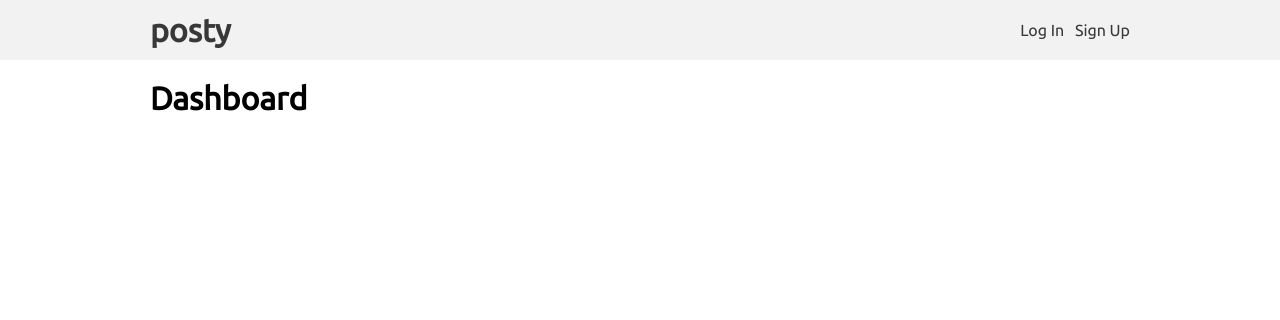
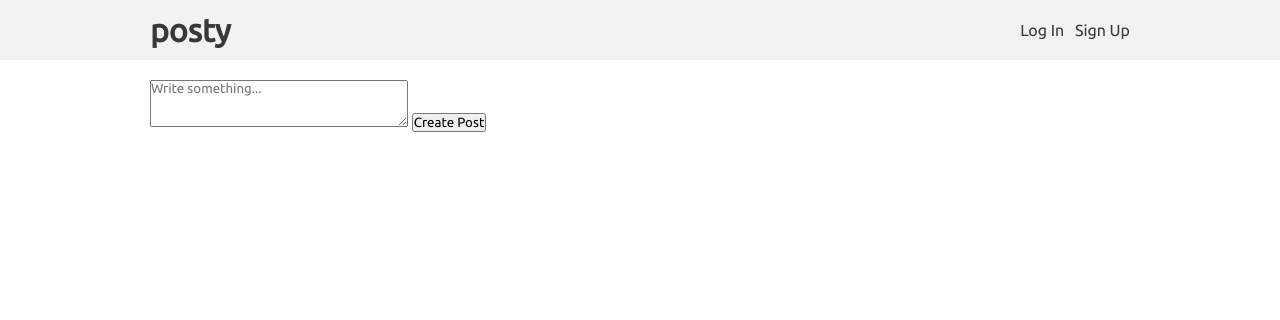
Before and after one commit to zenocodes/posty, a Node server app: template views/dashboard.ejs in a window 1280 px wide. Shown: the top 320 px of the page. Run offline with Node 20, Linux system fonts and the light colour scheme; the template is opened without the code that fills it, so the values that code supplies are empty.

Commit message:
created form & listed available posts

```diff
--- a/views/dashboard.ejs
+++ b/views/dashboard.ejs
@@ -1,7 +1,38 @@
 <%- include('partials/header') %>
 
-<main class="container">
-    <h1>Dashboard</h1>
+<main class="container" id="dashboard">
+    <form action="/create-post" method="post">
+        <textarea name="content" id="post" cols="30" rows="3" maxlength="140" required placeholder="Write something..."></textarea>
+        <small id="counter"></small>
+        <input type="submit" value="Create Post">
+    </form>
+    <div id="posts">
+
+        <% posts.forEach(post => { %>
+
+            <div class="post">
+                <h3><%= post.fullname.split(' ')[0] %></h3>
+                <p><%= post.content %></p>
+                <div>
+                    <a href="">Like</a>
+                    <p><%= post.date_created.toString().split(' GMT')[0] %></p>
+                </div>
+            </div>
+
+        <% }) %>
+
+    </div>
 </main>
 
+<script>
+
+    let post = document.querySelector('#post')
+    let counter = document.querySelector('#counter')
+    post.addEventListener('keydown', () => {
+        let charLeft = 139 - post.value.length
+        counter.textContent = `${charLeft} characters left`
+    })
+
+</script>
+
 <%- include('partials/footer') %>
```
